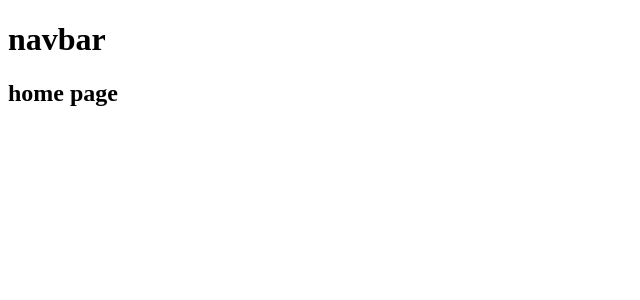
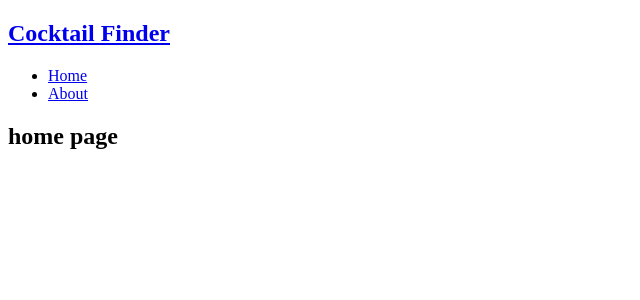
Before and after one commit to vk0808/cocktail-finder, a React (Create React App) app: page / in a window 1280 px wide. Shown: the top 300 px of the page, without its empty margins (0-640 px from the left). Built offline with nearby package versions, Linux system fonts and the light colour scheme.

Commit message:
added navbar

```diff
--- a/src/components/Navbar.js
+++ b/src/components/Navbar.js
@@ -1,11 +1,23 @@
 import React from "react";
-import { Link } from 'react-router-dom'
+import { Link } from "react-router-dom";
 
 const Navbar = () => {
   return (
-    <>
-      <h1>navbar</h1>
-    </>
+    <nav className="navbar">
+      <div className="nav-center">
+        <Link to="/">
+          <h1 className="logo">Cocktail Finder</h1>
+        </Link>
+        <ul className="nav-links">
+          <li>
+            <Link to="/">Home</Link>
+          </li>
+          <li>
+            <Link to="/about">About</Link>
+          </li>
+        </ul>
+      </div>
+    </nav>
   );
 };
 
```
